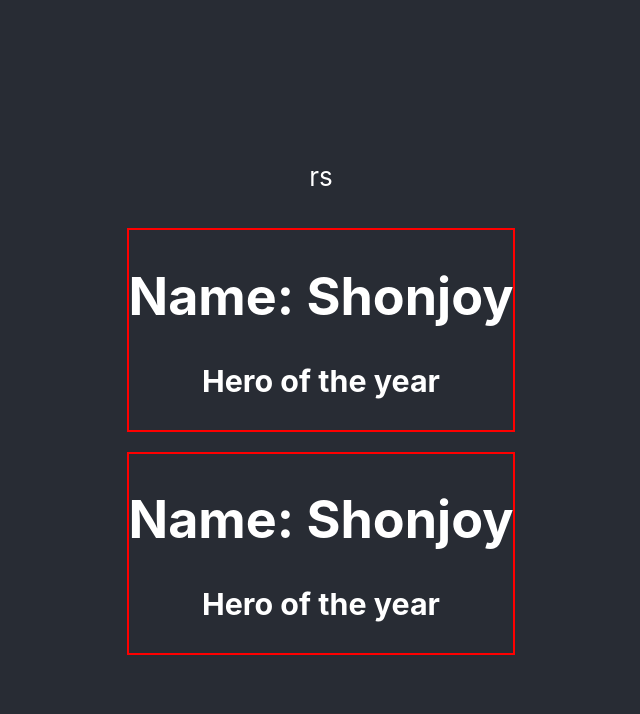
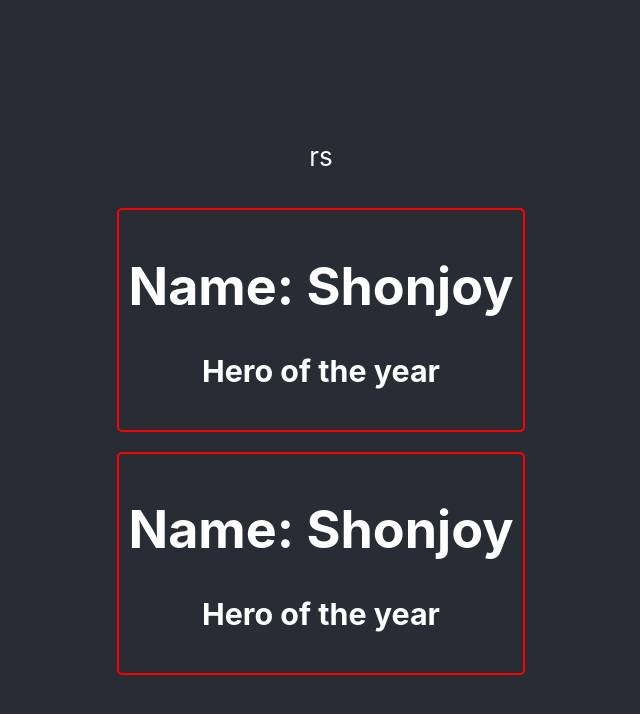
Before and after one commit to rsshonjoy/React, a React (Create React App) app: page / in a window 1280 px wide. Shown: the top 714 px of the page, without its empty margins (319-959 px from the left). Built offline with nearby package versions, Linux system fonts and the light colour scheme.

Commit message:
add css in react

```diff
--- a/src/App.js
+++ b/src/App.js
@@ -16,7 +16,7 @@ function App() {
 
 function Person() {
   return (
-    <div style= {{border:'2px solid red', margin:'10px'}}>
+    <div style= {{border:'2px solid red',borderRadius:'5px', padding:'10px', margin:'10px'}}>
       <h1>Name: Shonjoy</h1>
       <h3>Hero of the year</h3>
     </div>
```
